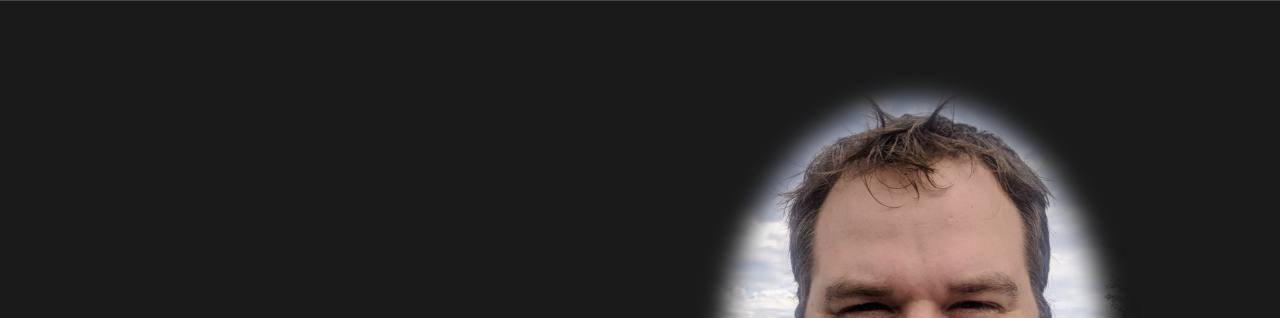
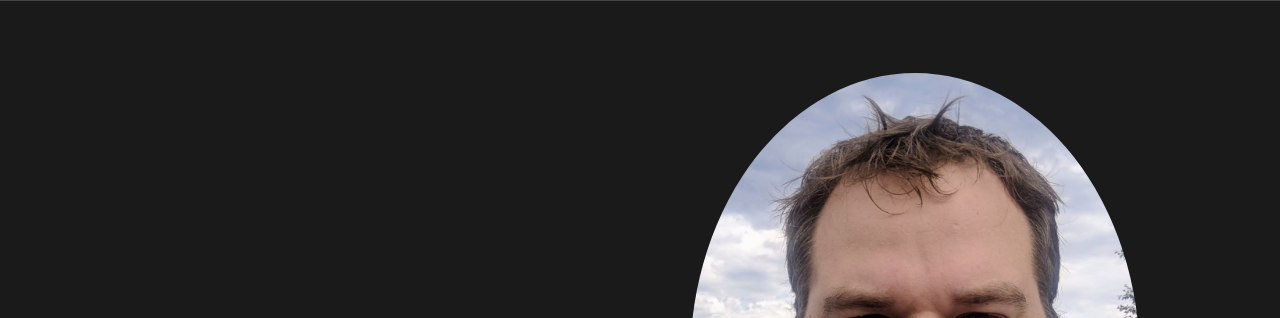
Before and after one commit to bradkillins/personalSite, a plain HTML site: page index.html in a window 1280 px wide. Shown: the part 79-397 px from the top of the page. Drawn offline with nearby package versions, Linux system fonts and the light colour scheme.

Commit message:
clean edge to picture

```diff
--- a/index.html
+++ b/index.html
@@ -70,7 +70,7 @@ Main resources used:
       <div class="splash">
         <div class="title">Full Stack<br />Software Developer</div>
         <img
-          src="./assets/Brad-portfolioImage-trans.png"
+          src="./assets/Brad-portfolioImage-cropped.png"
           alt="Face shot of Bradley Killins"
         />
       </div>
--- a/styles.css
+++ b/styles.css
@@ -147,6 +147,7 @@ header {
   margin: auto;
   width: auto;
   height: 80%;
+  border-radius: 50%;
 }
 
 /* ---Splash Page Title--- */
```
Also changed, not shown: assets/Brad-portfolioImage-cropped.png (added).
